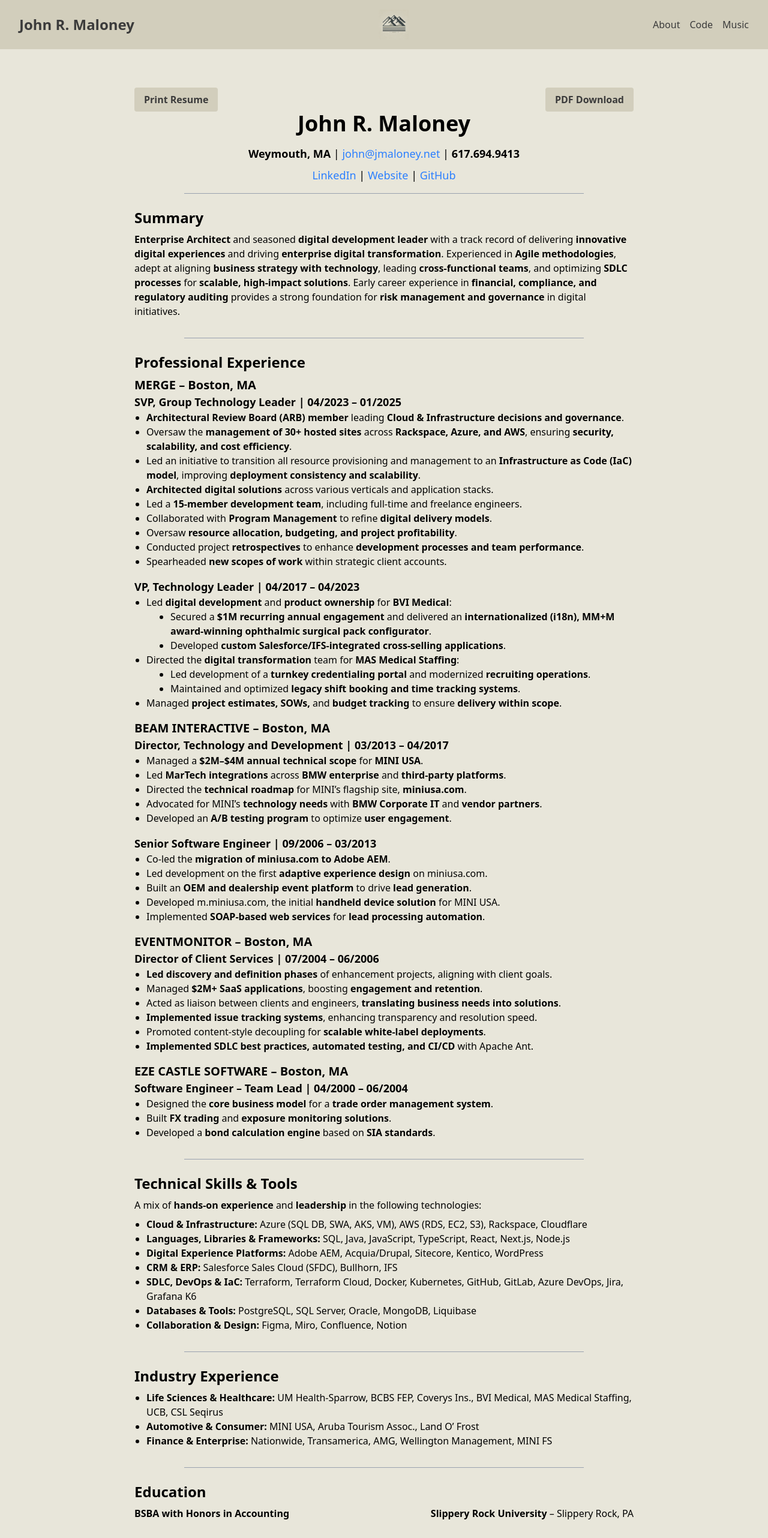
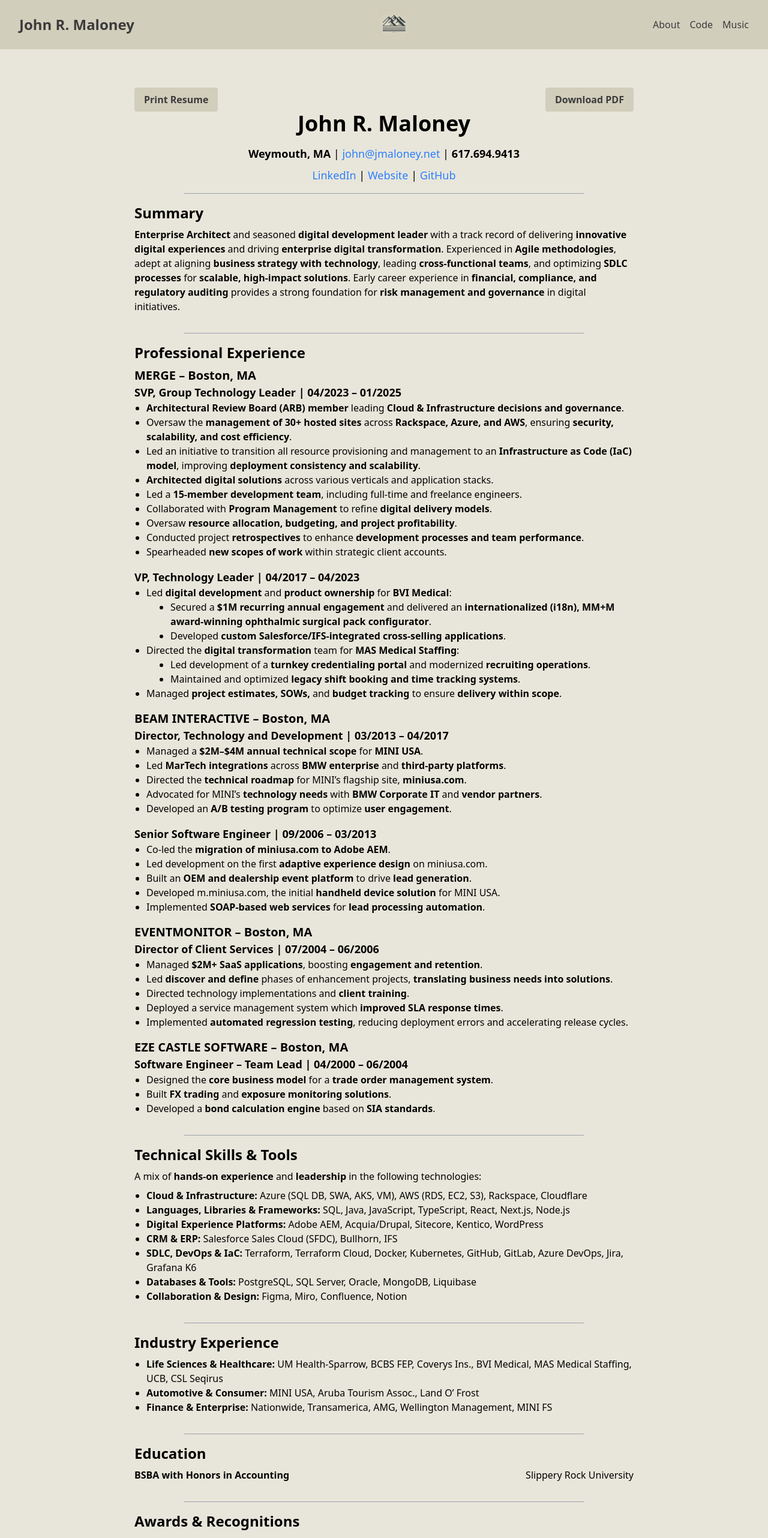
Before and after one commit to jrmaloney/jmaloney-nextjs-tw, a Next.js app: page /resume in a window 1280 px wide. Shown: the top 2564 px of the page at 60% size. Built offline with nearby package versions, Linux system fonts and the light colour scheme.

Commit message:
add simple PDF download

```diff
--- a/app/globals.css
+++ b/app/globals.css
@@ -17,6 +17,16 @@
   }
   h2 {
     font-size: 14pt !important;    /* Slightly smaller than H1 */
+    font-weight: bold;
+    margin-bottom: 6px;
+  }
+  h3 {
+    font-size: 14pt !important;    /* Slightly smaller than H1 */
+    font-weight: bold;
+    margin-bottom: 6px;
+  }
+  h4 {
+    font-size: 13pt !important;    /* Slightly smaller than H1 */
     font-weight: bold;
     margin-bottom: 6px;
   }
--- a/app/resume/page.tsx
+++ b/app/resume/page.tsx
@@ -1,12 +1,34 @@
 "use client";
 import React from "react";
+
+
+// Download Button Component
+const DownloadPDFButton = () => {
+    const handleDownload = () => {
+      const link = document.createElement("a");
+      link.href = "/John_Maloney_Resume.pdf"; // Path to the PDF
+      link.download = "John_Maloney_Resume.pdf"; // Downloaded filename
+      document.body.appendChild(link);
+      link.click();
+      document.body.removeChild(link);
+    };
+    return (
+        <button
+          onClick={handleDownload}
+          className="mt-4 px-4 py-2 bg-[#d2cebc] text-[#3b3b3b] font-bold rounded no-print
+                     hover:bg-[#bfb8a4] hover:text-black cursor-pointer transition duration-300"
+        >
+          Download PDF
+        </button>
+      );
+    };
 
 const Resume = () => {
   return (
     <div className="p-8 max-w-4xl mx-auto">
         <div className="flex justify-between mt-4 no-print">
             <button onClick={() => window.print()} className="mt-4 px-4 py-2 bg-[#d2cebc] text-[#3b3b3b] font-bold rounded no-print hover:bg-[#bfb8a4] hover:text-black cursor-pointer transition duration-300">Print Resume</button>
-            <button onClick={() => window.print()} className="mt-4 px-4 py-2 bg-[#d2cebc] text-[#3b3b3b] font-bold rounded no-print hover:bg-[#bfb8a4] hover:text-black cursor-pointer transition duration-300">PDF Download</button>
+            <DownloadPDFButton />
         </div>
 
       <h1 className="text-4xl font-bold mb-4 text-center">John R. Maloney</h1>
@@ -16,7 +38,7 @@ const Resume = () => {
       <p className="text-lg mb-2 text-center" >
         <a href="https://www.linkedin.com/in/john-r-maloney" target="_blank" className="text-blue-500">LinkedIn</a> | <a href="https://jmaloney.net" target="_blank" className="text-blue-500">Website</a> | <a href="https://github.com/jrmaloney" target="_blank" className="text-blue-500">GitHub</a>
       </p>
-      <div className="border-b border-gray-400 w-4/5 mx-auto py-1 mb-6"></div>
+      <div className="border-b border-gray-400 w-4/5 mx-auto py-1 mb-4"></div>
 
       <section className="mb-6">
         <h2 className="text-2xl font-semibold mb-2">Summary</h2>
@@ -24,7 +46,7 @@ const Resume = () => {
           <strong>Enterprise Architect</strong> and seasoned <strong>digital development leader</strong> with a track record of delivering <strong>innovative digital experiences</strong> and driving <strong>enterprise digital transformation</strong>. Experienced in <strong>Agile methodologies</strong>, adept at aligning <strong>business strategy with technology</strong>, leading <strong>cross-functional teams</strong>, and optimizing <strong>SDLC processes</strong> for <strong>scalable, high-impact solutions</strong>. Early career experience in <strong>financial, compliance, and regulatory auditing</strong> provides a strong foundation for <strong>risk management and governance</strong> in digital initiatives.
         </p>
       </section>
-      <div className="border-b border-gray-400 w-4/5 mx-auto py-1 mb-6"></div>
+      <div className="border-b border-gray-400 w-4/5 mx-auto py-1 mb-4"></div>
 
       <section className="mb-6">
         <h2 className="text-2xl font-semibold mb-2">Professional Experience</h2>
@@ -87,15 +109,16 @@ const Resume = () => {
           <h3 className="text-xl font-bold">EVENTMONITOR – Boston, MA</h3>
           <h4 className="text-lg font-semibold">Director of Client Services | 07/2004 – 06/2006</h4>
           <ul className="list-disc pl-5">
-            <li><strong>Led discovery and definition phases</strong> of enhancement projects, aligning with client goals.</li>
-            <li>Managed <strong>$2M+ SaaS applications</strong>, boosting <strong>engagement and retention</strong>.</li>
-            <li>Acted as liaison between clients and engineers, <strong>translating business needs into solutions</strong>.</li>
-            <li><strong>Implemented issue tracking systems</strong>, enhancing transparency and resolution speed.</li>
-            <li>Promoted content-style decoupling for <strong>scalable white-label deployments</strong>.</li>
-            <li><strong>Implemented SDLC best practices, automated testing, and CI/CD</strong> with Apache Ant.</li>
+          <li>Managed <strong>$2M+ SaaS applications</strong>, boosting <strong>engagement and retention</strong>.</li>
+            <li>Led <strong>discover and define</strong> phases of enhancement projects, <strong>translating business needs into solutions</strong>.</li>
+            <li>Directed technology implementations and <strong>client training</strong>.</li>
+            <li>Deployed a service management system which <strong>improved SLA response times</strong>.</li>
+            <li>Implemented <strong>automated regression testing</strong>, reducing deployment errors and accelerating release cycles.</li>
           </ul>
         </div>
 
+          {/* Page Break for Print Version*/}
+          <div className="print-page-break"></div>
         <div className="mb-4">
           <h3 className="text-xl font-bold">EZE CASTLE SOFTWARE – Boston, MA</h3>
           <h4 className="text-lg font-semibold">Software Engineer – Team Lead | 04/2000 – 06/2004</h4>
@@ -117,7 +140,7 @@ const Resume = () => {
         </div>
         */}
       </section>
-      <div className="border-b border-gray-400 w-4/5 mx-auto py-1 mb-6"></div>
+      <div className="border-b border-gray-400 w-4/5 mx-auto py-1 mb-4"></div>
 
       <section className="mb-6">
         <h2 className="text-2xl font-semibold mb-2">Technical Skills & Tools</h2>
@@ -132,7 +155,7 @@ const Resume = () => {
           <li><strong>Collaboration & Design:</strong> Figma, Miro, Confluence, Notion</li>
         </ul>
       </section>
-      <div className="border-b border-gray-400 w-4/5 mx-auto py-1 mb-6"></div>
+      <div className="border-b border-gray-400 w-4/5 mx-auto py-1 mb-4"></div>
 
       <section className="mb-6">
         <h2 className="text-2xl font-semibold mb-2">Industry Experience</h2>
@@ -142,16 +165,16 @@ const Resume = () => {
           <li><strong>Finance & Enterprise:</strong> Nationwide, Transamerica, AMG, Wellington Management, MINI FS</li>
         </ul>
       </section>
-      <div className="border-b border-gray-400 w-4/5 mx-auto py-1 mb-6"></div>
+      <div className="border-b border-gray-400 w-4/5 mx-auto py-1 mb-4"></div>
 
       <section className="mb-6">
         <h2 className="text-2xl font-semibold mb-2">Education</h2>
         <div className="flex justify-between">
         <p><strong>BSBA with Honors in Accounting</strong></p>
-        <p><strong>Slippery Rock University</strong> – Slippery Rock, PA</p>
+        <p>Slippery Rock University</p>
         </div>
       </section>
-      <div className="border-b border-gray-400 w-4/5 mx-auto py-1 mb-6"></div>
+      <div className="border-b border-gray-400 w-4/5 mx-auto py-1 mb-4"></div>
 
       <section className="mb-6">
         <h2 className="text-2xl font-semibold mb-2">Awards & Recognitions</h2>
```
Also changed, not shown: 1 other file (tests, documents, lock files or other folders).
